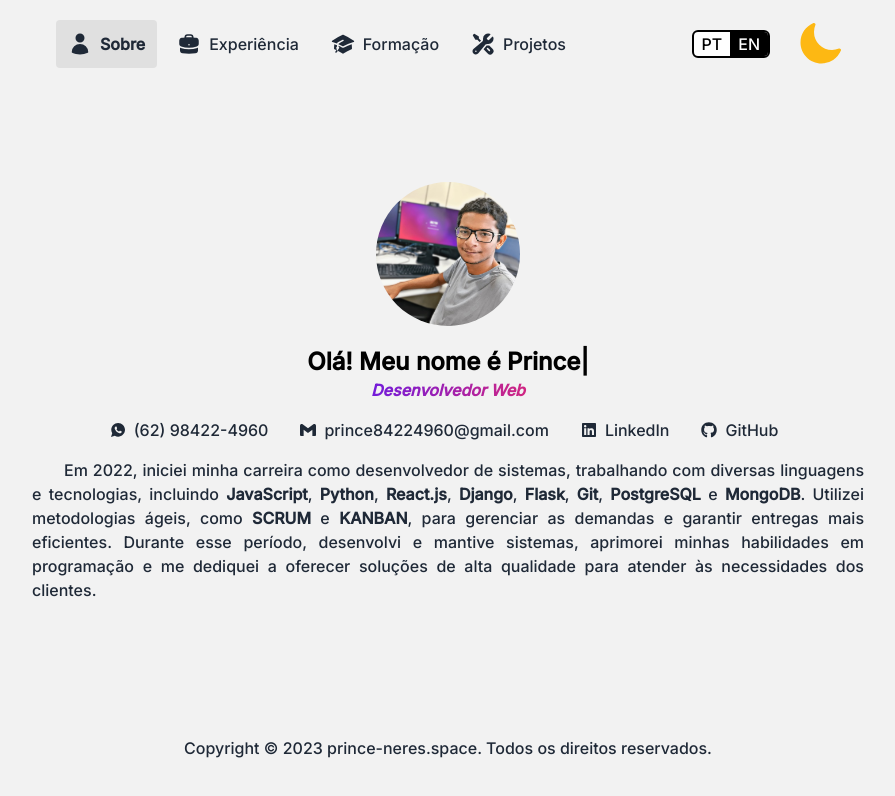
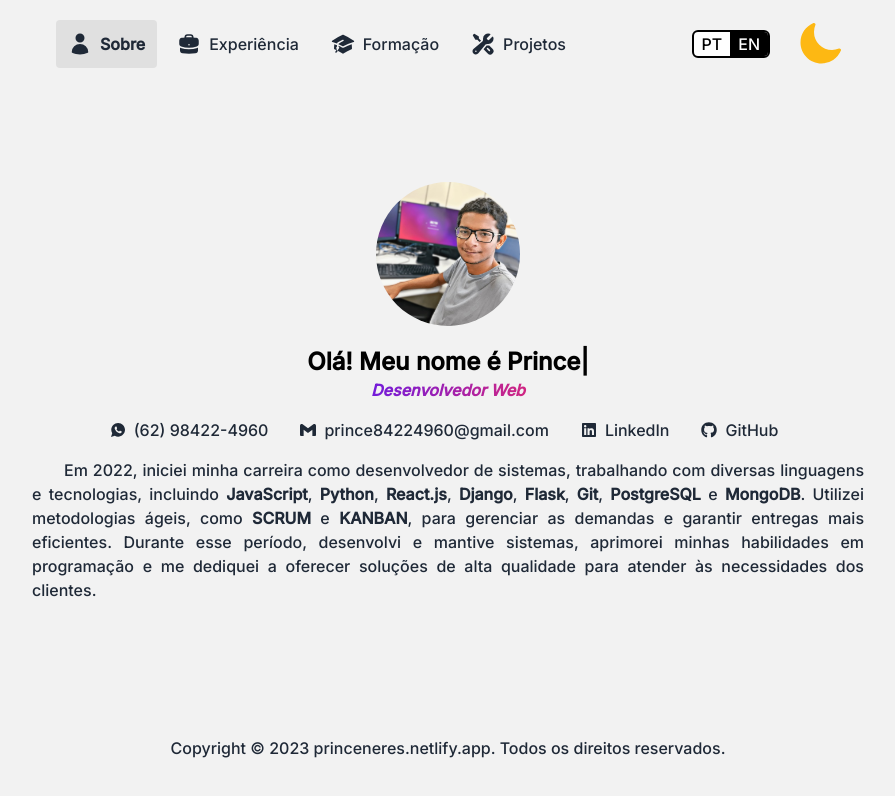
Before and after one commit to prince-neres/portfolio, a React (Vite) app: page / in a window 1280 px wide. Shown: the top 796 px of the page, without its empty margins (192-1087 px from the left). Built offline with nearby package versions, Linux system fonts and the light colour scheme.

Commit message:
Fix remove projects links

```diff
--- a/src/components/Footer/index.jsx
+++ b/src/components/Footer/index.jsx
@@ -9,11 +9,11 @@ const Footer = () => {
       <p>
         Copyright © 2023{" "}
         <a
-          href="https://prince-neres.space"
+          href="https://princeneres.netlify.app"
           target="_blank"
           className="hover:text-purple_ duration-200"
         >
-          prince-neres.space.{" "}
+          princeneres.netlify.app.{" "}
         </a>
         {language === "pt-BR"
           ? "Todos os direitos reservados."
--- a/src/components/Projects/projects_en.json
+++ b/src/components/Projects/projects_en.json
@@ -6,7 +6,7 @@
 				"https://github.com/prince-neres/wallbox-web/raw/master/public/previews/wallpapers.jpg",
 				"https://github.com/prince-neres/wallbox-web/raw/master/public/previews/wallpaper-upload.jpg"
 			],
-			"url": "https://wallbox.prince-neres.space/",
+			"url": "",
 			"repo": "https://github.com/prince-neres/wallbox-web",
 			"tecnologies": [
 				"React, Redux, Axios, Router DOM, Flask, S3, JWT, PostgreSQL"
@@ -53,7 +53,7 @@
 				"https://raw.githubusercontent.com/prince-neres/drag-and-drop-game/master/static/imgs/previews/temas.png",
 				"https://github.com/prince-neres/drag-and-drop-game/raw/master/static/imgs/previews/jogo.png"
 			],
-			"url": "https://drag-and-drop.onrender.com/",
+			"url": "",
 			"repo": "https://github.com/prince-neres/drag-and-drop-game",
 			"tecnologies": [
 				"jQuery, Bootstrap, Flask, MongoDB"
--- a/src/components/Projects/projects_pt.json
+++ b/src/components/Projects/projects_pt.json
@@ -6,7 +6,7 @@
 				"https://github.com/prince-neres/wallbox-web/raw/master/public/previews/wallpapers.jpg",
 				"https://github.com/prince-neres/wallbox-web/raw/master/public/previews/wallpaper-upload.jpg"
 			],
-			"url": "https://wallbox.prince-neres.space/",
+			"url": "",
 			"repo": "https://github.com/prince-neres/wallbox-web",
 			"tecnologies": [
 				"React, Redux, Axios, Router DOM, Flask, S3, JWT, PostgreSQL"
@@ -53,7 +53,7 @@
 				"https://raw.githubusercontent.com/prince-neres/drag-and-drop-game/master/static/imgs/previews/temas.png",
 				"https://github.com/prince-neres/drag-and-drop-game/raw/master/static/imgs/previews/jogo.png"
 			],
-			"url": "https://drag-and-drop.onrender.com/",
+			"url": "",
 			"repo": "https://github.com/prince-neres/drag-and-drop-game",
 			"tecnologies": [
 				"jQuery, Bootstrap, Flask, MongoDB"
```
